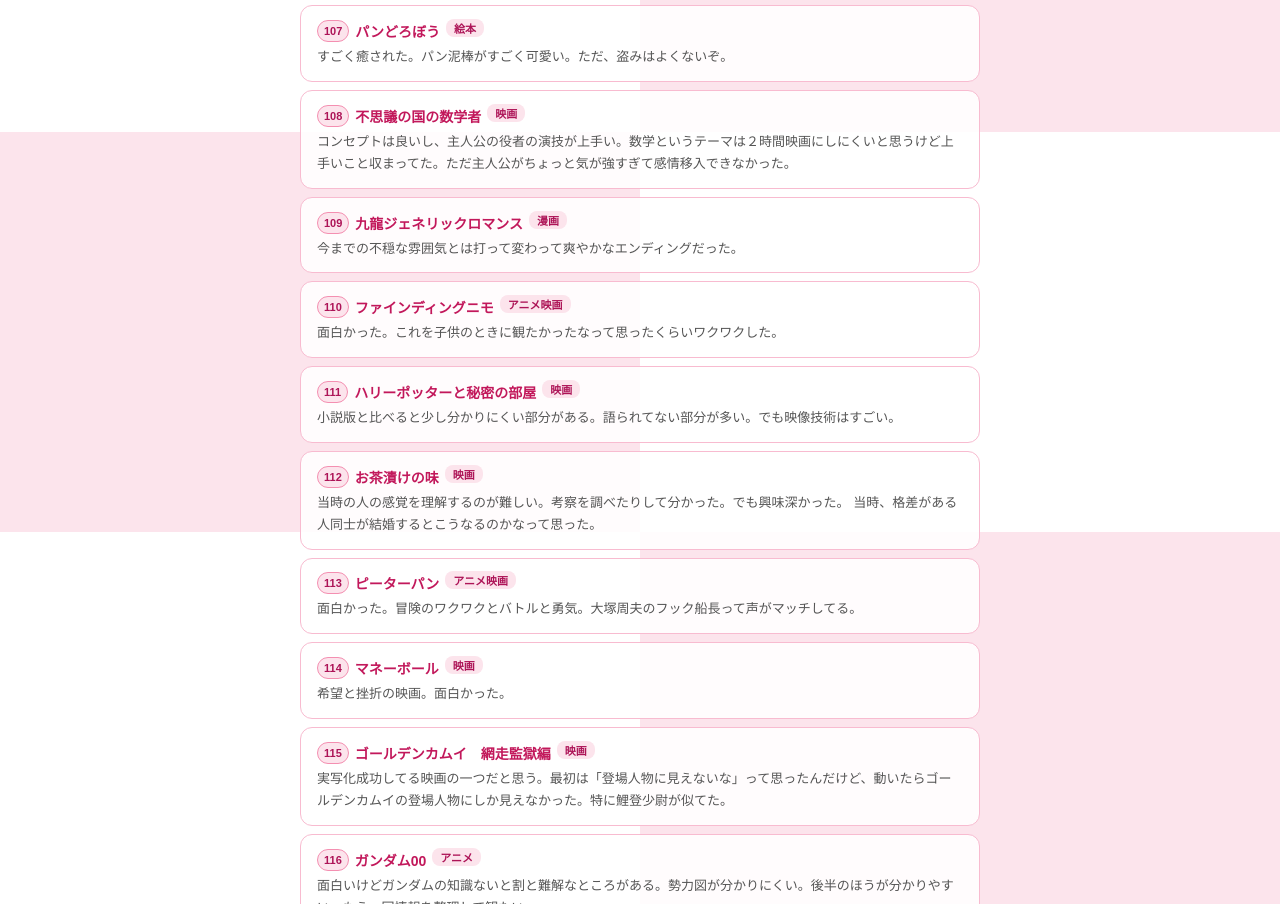
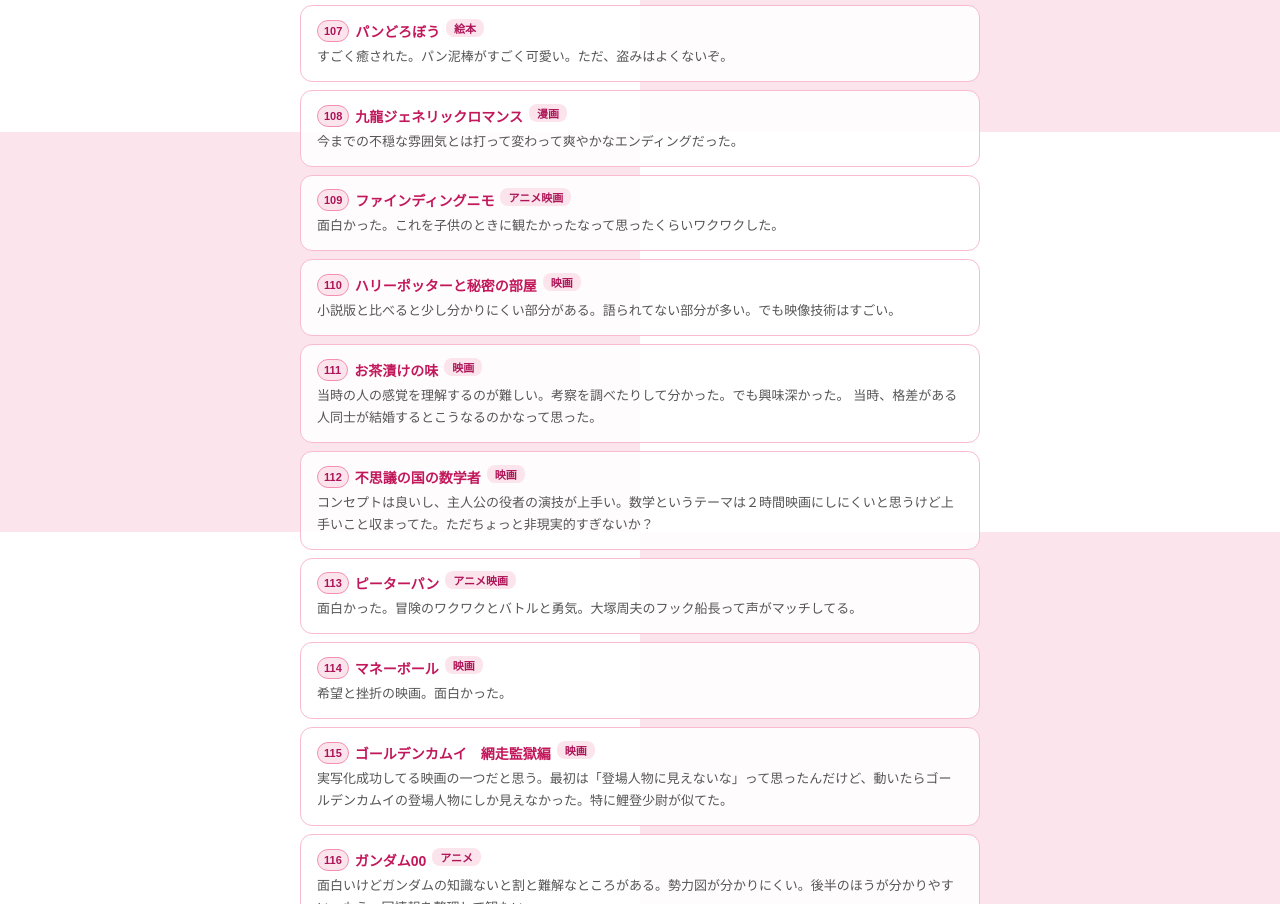
Before and after one commit to Azaleacreativeroom888/storyreviewazalea, a plain HTML site: page ranking2026.html in a window 1280 px wide. Shown: the part 11068-11972 px from the top of the page. Drawn offline with Linux system fonts and the light colour scheme.

Commit message:
Update ranking2026.html

```diff
--- a/ranking2026.html
+++ b/ranking2026.html
@@ -1014,11 +1014,6 @@
       </div>
 
       <div class="review-item">
-        <div class="review-item-title">不思議の国の数学者 <span class="genre-tag">映画</span></div>
-        <div class="review-item-text">コンセプトは良いし、主人公の役者の演技が上手い。数学というテーマは２時間映画にしにくいと思うけど上手いこと収まってた。ただ主人公がちょっと気が強すぎて感情移入できなかった。</div>
-      </div>
-
-      <div class="review-item">
         <div class="review-item-title">九龍ジェネリックロマンス <span class="genre-tag">漫画</span></div>
         <div class="review-item-text">今までの不穏な雰囲気とは打って変わって爽やかなエンディングだった。</div>
       </div>
@@ -1037,6 +1032,11 @@
         <div class="review-item-title">お茶漬けの味 <span class="genre-tag">映画</span></div>
         <div class="review-item-text">当時の人の感覚を理解するのが難しい。考察を調べたりして分かった。でも興味深かった。
         当時、格差がある人同士が結婚するとこうなるのかなって思った。</div>
+      </div>
+
+      <div class="review-item">
+        <div class="review-item-title">不思議の国の数学者 <span class="genre-tag">映画</span></div>
+        <div class="review-item-text">コンセプトは良いし、主人公の役者の演技が上手い。数学というテーマは２時間映画にしにくいと思うけど上手いこと収まってた。ただちょっと非現実的すぎないか？</div>
       </div>
 
       <div class="review-item">
```
